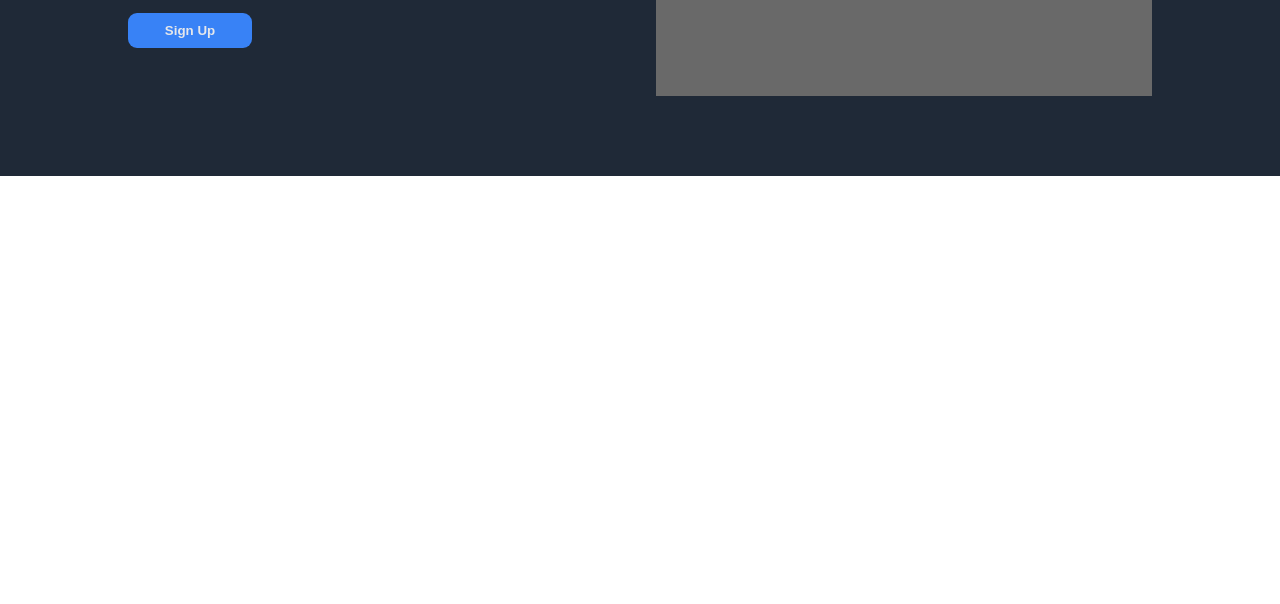
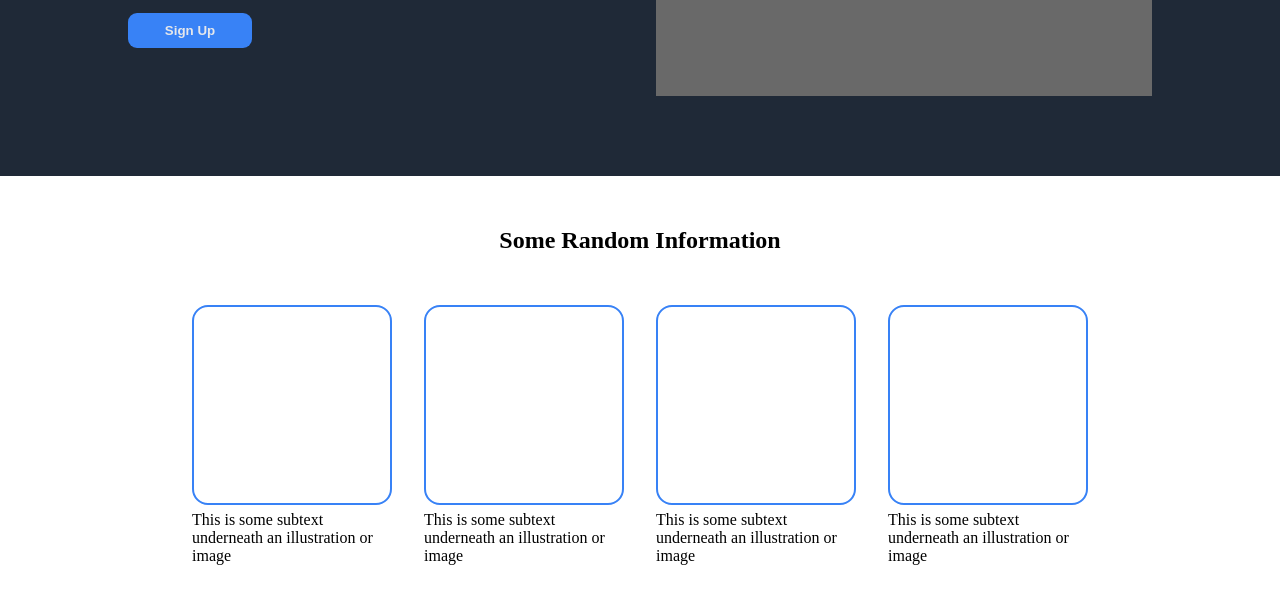
Before and after one commit to guttertothestars/odin-landing-page, a plain HTML site: page index.html in a window 1280 px wide. Shown: the part 312-916 px from the top of the page. Before the commit the page ends 800 px from the top, so only its background shows below. Drawn offline with Linux system fonts and the light colour scheme.

Commit message:
add card section

```diff
--- a/index.html
+++ b/index.html
@@ -35,7 +35,39 @@
     </div>
   </header>
 
+  <main>
+    <div class="information-section">
+      <h2>Some Random Information</h2>
+      <div class="card-deck">
+        <div class="card">
+          <div class="img-div"></div>
+          <p>This is some subtext underneath an illustration or image</p>
+        </div>
 
+        <div class="card">
+          <div class="img-div"></div>
+          <p>This is some subtext underneath an illustration or image</p>
+        </div>
+
+        <div class="card">
+          <div class="img-div"></div>
+          <p>This is some subtext underneath an illustration or image</p>
+        </div>
+
+        <div class="card">
+          <div class="img-div"></div>
+          <p>This is some subtext underneath an illustration or image</p>
+        </div>
+      </div>
+    </div>
+
+
+
+
+
+
+
+  </main>
 </body>
 
 </html>
--- a/styles.css
+++ b/styles.css
@@ -3,7 +3,7 @@
   margin: 0;
   box-sizing: border-box;
 }
-
+/*******************Header Section********************/
 .header {
   display: flex;
   padding: 0 10%;
@@ -17,13 +17,11 @@
   display: flex;
   justify-content: space-between;
   margin: 2% 0;
-
 }
 
 .header-logo {
   font-size: 24px;
   font-weight: bolder;
-
 }
 
 .nav-links {
@@ -33,14 +31,12 @@
   justify-content: space-evenly;
   list-style-type: none;
   gap: 1%;
-
 }
 
 .nav-links > * {
   color: #E5E7EB;
   flex-shrink: 0;
   padding: 1%;
-
 }
 
 
@@ -49,7 +45,6 @@
   padding: 3rem 0;
   gap: 2rem;
   margin: 2rem 0;
-
 }
 
 .banner > * {
@@ -72,17 +67,15 @@
 .title-text {
   color: #E5E7EB;
   font-size: 18px;
+  flex-wrap: wrap;
 }
+
 .banner-image {
   background-color: dimgrey;
   color: #E5E7EB;
-
   display: flex;
   justify-content: center;
   align-items: center;
-}
-.title-text {
-  flex-wrap: wrap;
 }
 
 .sign-up-button {
@@ -94,3 +87,24 @@
   border-radius: 9px;
   font-weight: bold;
 }
+/********************Card Section********************/
+.information-section > h2 {
+  text-align: center;
+  padding: 4%;
+}
+
+.card-deck {
+  display: flex;
+  flex: 1;
+  gap: 2rem;
+  padding-bottom: 10%;
+  margin: 0 15%;
+}
+
+.img-div {
+  border: solid 2px #3882f6;
+  min-width: 200px;
+  min-height: 200px;
+  border-radius: 8%;
+  margin-bottom: 3%;
+}
```
